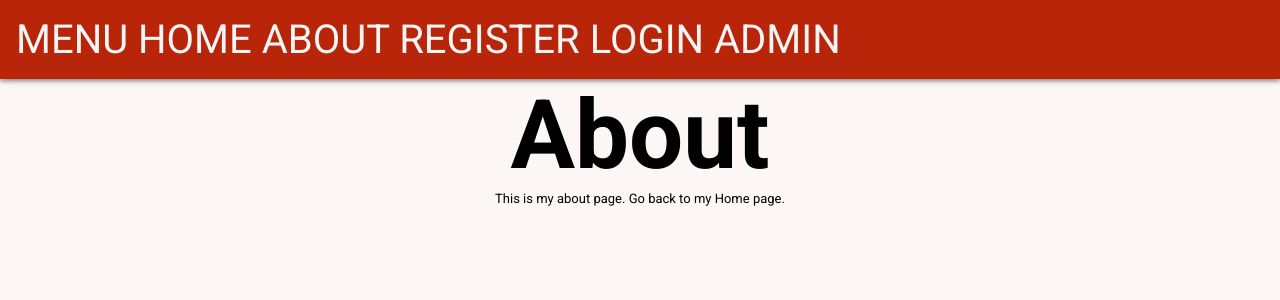
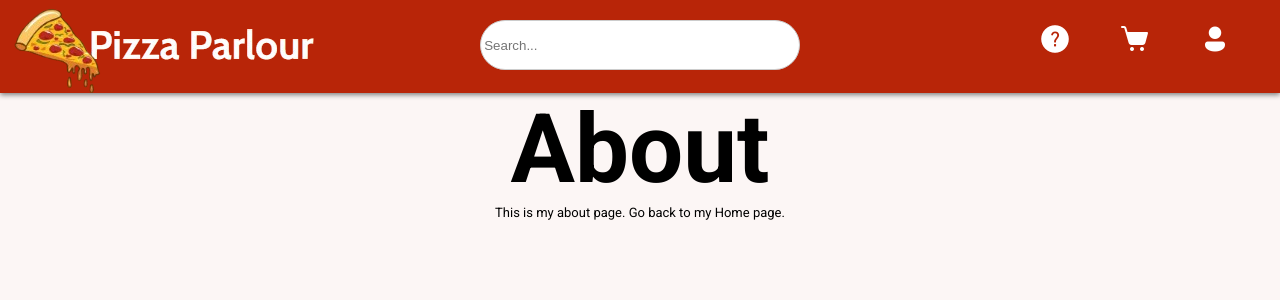
Before and after one commit to lucasarge/takeaway, a Django app: page /about in a window 1280 px wide. Shown: the top 300 px of the page. Run offline with Django 5.2, Linux system fonts and the light colour scheme.

Commit message:
added header buttons as well as dropdown links.

```diff
--- a/takeaway/products/templates/products/menu.html
+++ b/takeaway/products/templates/products/menu.html
@@ -32,7 +32,7 @@
                     <div class="card">
                         <a href="{% url 'products:page' slug=product.slug %}">
                             <div class="image-container">
-                                <img src="{{ product.image.url }}" alt="{{ product.name }}">
+                                <img class="product-img" src="{{ product.image.url }}" alt="{{ product.name }}">
                             </div>
                         </a>
                         <div class="small-product-info">
--- a/takeaway/static/css/style.css
+++ b/takeaway/static/css/style.css
@@ -13,7 +13,8 @@ body {
 }
 
 nav {
-    padding: 1rem;
+    display: grid;
+    grid-template-columns: 3fr 2fr 3fr;
     background-color: rgb(184,37,8);
     color: whitesmoke;
     font-size: 2.5rem;
@@ -59,7 +60,6 @@ nav {
 }
 
 img {
-    width: 100%;
     align-items: center;
 }
 
@@ -89,6 +89,19 @@ main {
     flex-grow: 1;
     display: grid;
     place-content: center;
+}
+
+.product-img {
+    width: 100%;
+}
+
+input {
+    width: 100%;
+    height: 50px;
+    padding: 1%;
+    border-radius: 50px;
+    margin-top: 20px;
+    border: 1px solid #ccc;
 }
 
 
@@ -232,6 +245,42 @@ a:hover {
     border-radius: 20px;
 }
 
+.dropbtn {
+    background-color: transparent;
+    border: none;
+}
+
+.icons {
+    margin-top: 3.5%;
+    display: grid;
+    grid-template-columns: 3fr 1fr 1fr 1fr;
+}
+
+.dropdown {
+    position: relative;
+    display: inline-block;
+  }
+
+  .dropdown-content {
+    display: none;
+    position: absolute;
+    background-color: #f1f1f1;
+    min-width: 160px;
+    box-shadow: 0px 8px 16px 0px rgba(0,0,0,0.2);
+    z-index: 1;
+  }
+
+  .dropdown-content a {
+    color: black;
+    padding: 12px 16px;
+    text-decoration: none;
+    display: block;
+  }
+
+  .dropdown-content a:hover {background-color: #ddd;}
+
+  .dropdown:hover .dropdown-content {display: block;}
+
 
 /*
 red: rgb(184,37,8)
--- a/takeaway/templates/layout.html
+++ b/takeaway/templates/layout.html
@@ -15,12 +15,41 @@
 </head>
 <body>
     <nav>
-        <a href="{% url 'products:menu' %}">MENU</a>
+
+        <img class="logo" src="/media/logo.png" alt="logo">
+        <div class="searchbar">
+            <input type="text" placeholder="Search...">
+        </div>
+        <div class="icons">
+            <div></div>
+            <div class="dropdown">
+                <button class="dropbtn">
+                    <img src="/media/help-icons8.png" alt="">
+                </button>
+            </div>
+            <div class="dropdown">
+                <button class="dropbtn">
+                    <img src="/media/cart-icons8.png" alt="">
+                </button>
+
+            </div>
+            <div class="dropdown">
+                <button class="dropbtn">
+                    <img src="/media/user-icons8.png" alt="">
+                </button>
+                <div class="dropdown-content">
+                    <a href="/users/register">Register</a>
+                    <a href="/users/login">Login</a>
+                    <a href="/users/register">Settings</a>
+                </div>
+            </div>
+        </div>
+        <!-- <a href="{% url 'products:menu' %}">MENU</a>
         <a href="/">HOME</a>
         <a href="/about">ABOUT</a>
         <a href="/users/register">REGISTER</a>
         <a href="/users/login">LOGIN</a>
-        <a href="/admin">ADMIN</a>
+        <a href="/admin">ADMIN</a> -->
     </nav>
     <main>
         {% block content %}
```
Also changed, not shown: takeaway/db.sqlite3, takeaway/media/cart-icons8.png (added), takeaway/media/help-icons8.png (added), takeaway/media/user-icons8.png (added).
